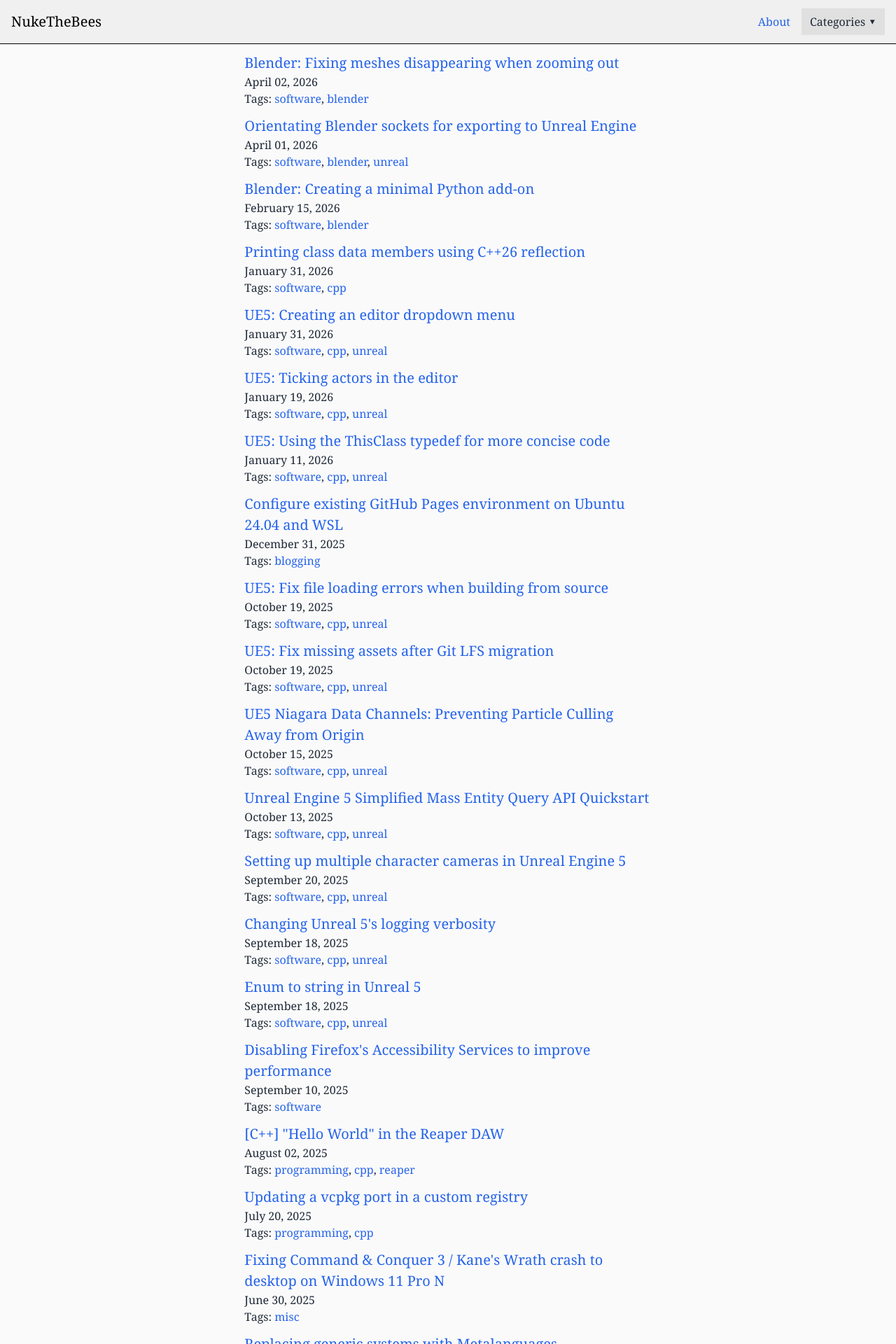
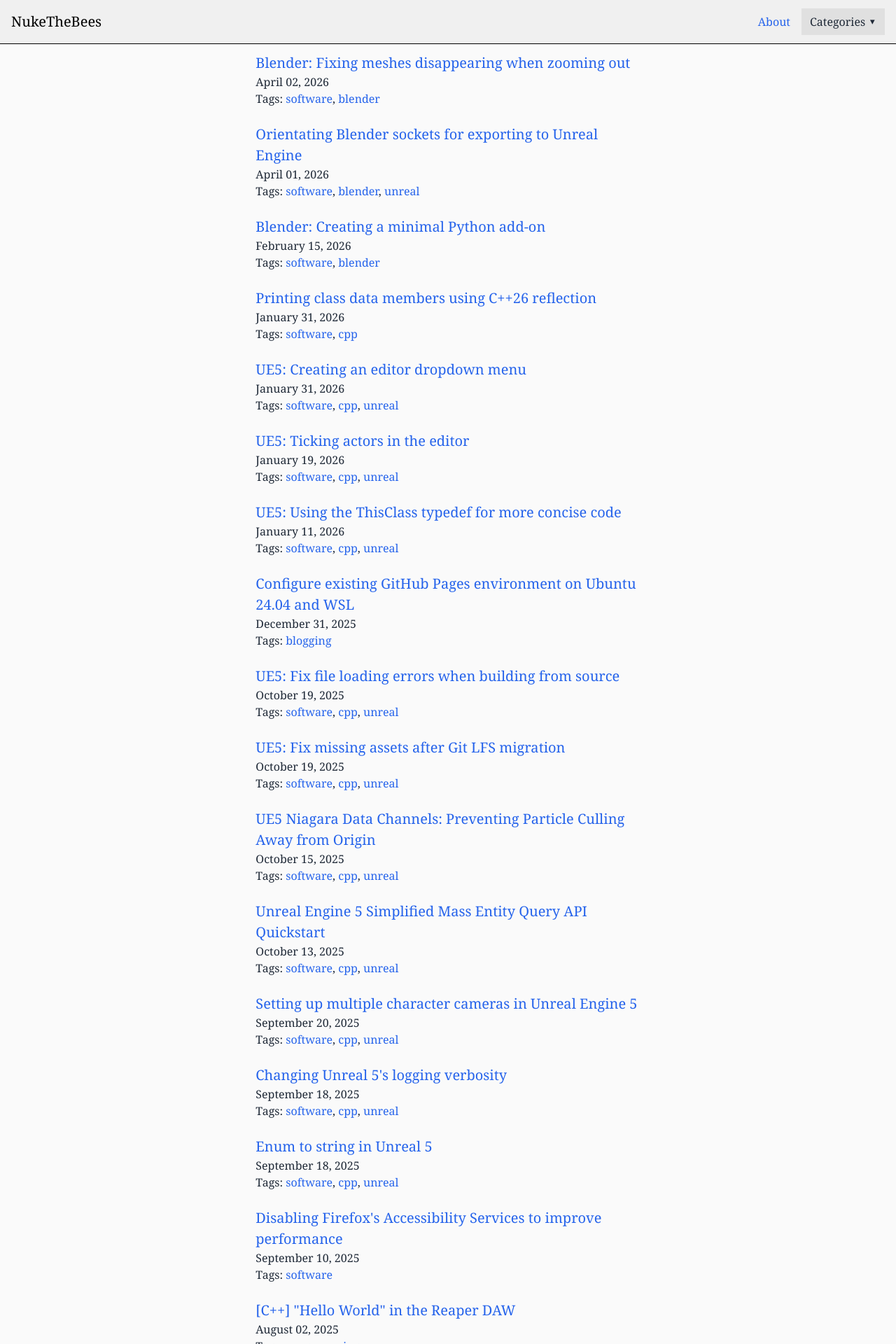
Before and after one commit to nukethebees/nukethebees.github.io, a Jekyll site: the page built from index.md, in a window 1280 px wide. Shown: the top 1920 px of the page at 70% size. Built offline with Jekyll 4.4.1, drawn with Linux system fonts in a browser that asks for light colours.

Commit message:
Adjust layout for mobile overflow

```diff
--- a/_sass/_post.scss
+++ b/_sass/_post.scss
@@ -9,10 +9,10 @@
 
 .post {
   max-width: var(--p-text-width);
-  margin: 1em auto;
+  padding: 1em auto;
 
   @media (max-width: vars.$mobile-width) {
-    margin: 1em;
+    padding: 1em;
   }
 
   div.highlighter-rouge {
--- a/_sass/_post_list.scss
+++ b/_sass/_post_list.scss
@@ -2,13 +2,13 @@
 
 .post-list {
   max-width: var(--p-text-width);
-  margin: 0 1em;
-  padding-left: 0;
+  padding: 0 1em;
+  margin: 0;
   list-style: none;
 }
 
 .post-item {
-  margin: 0.75rem 0;
+  padding: 0.75rem 0;
 }
 
 .post-item-title {
--- a/_sass/main.scss
+++ b/_sass/main.scss
@@ -11,8 +11,8 @@
 }
 
 :root {
-  --p-text-width: 65ch;
-  --code-block-width: 90ch;
+  --p-text-width: min(65ch, 100vw);
+  --code-block-width: min(90ch, 100vw);
 
   --text-colour: #1F2937;
 
```
